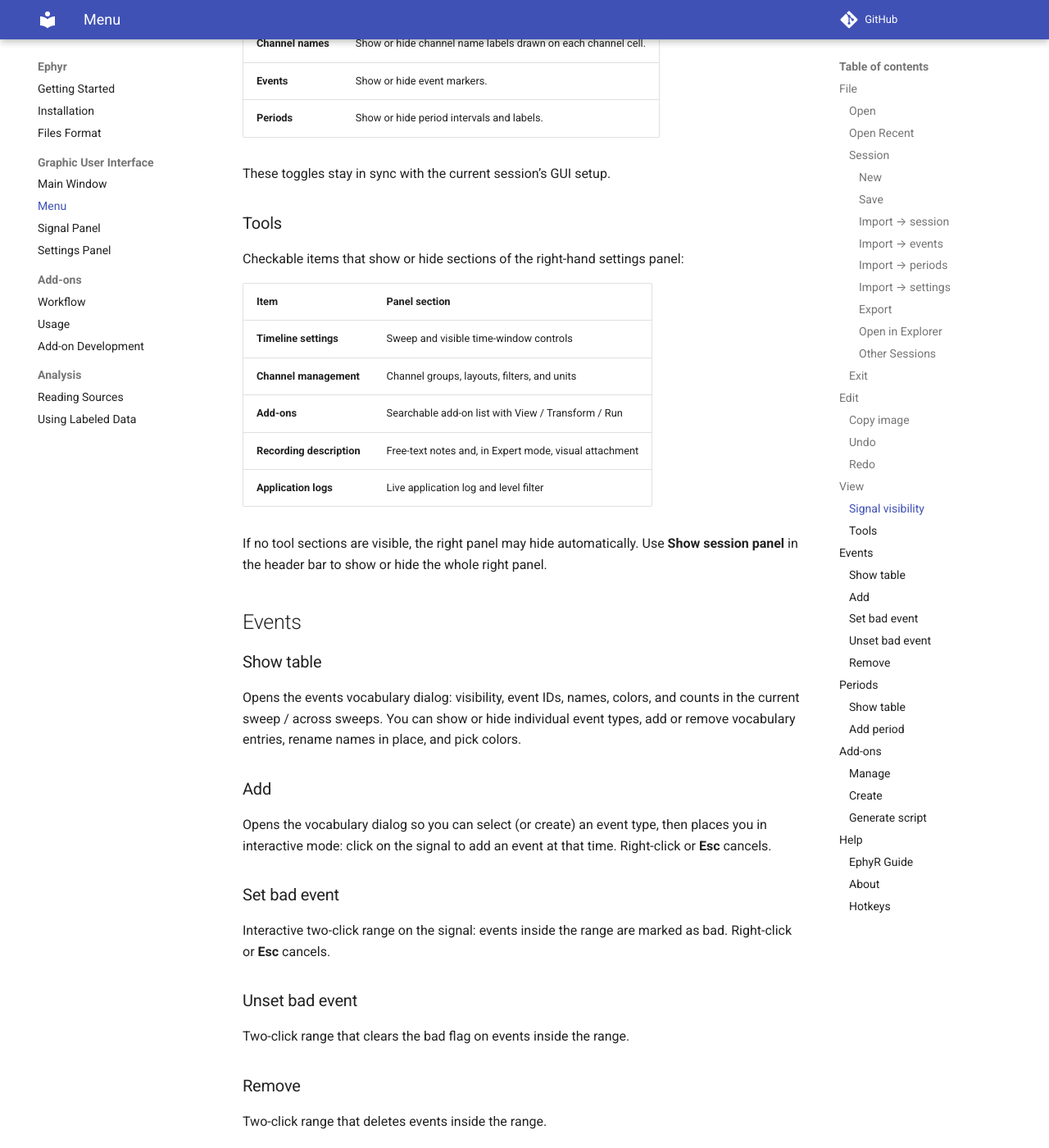
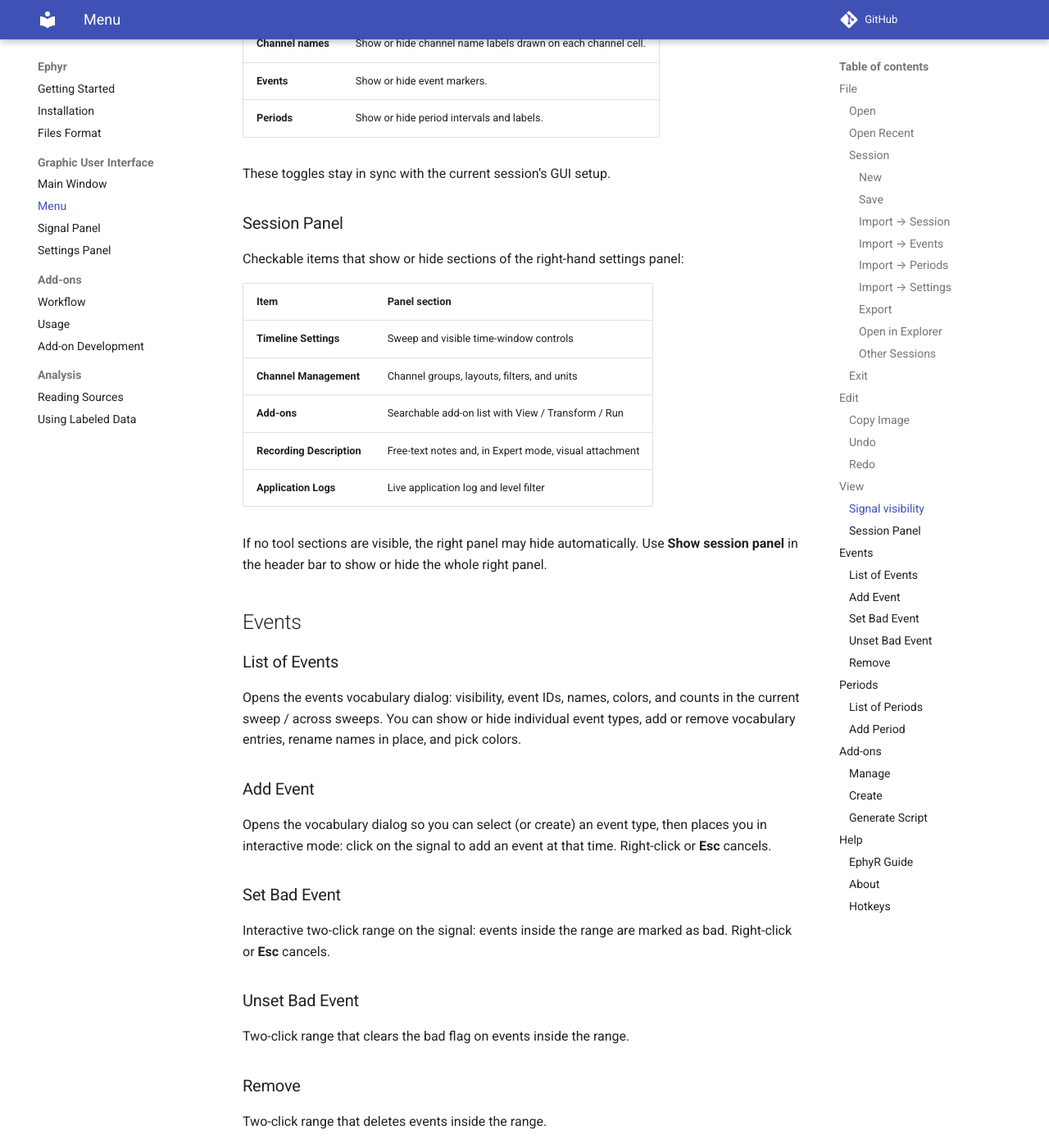
Before and after one commit to Molecular-Neural-Interfaces/ephyr, an MkDocs documentation site: the page built from docs/gui/menu.md, in a window 1280 px wide and 1400 px high, scrolled down 2444 px. Shown: the whole window at 82% size. Built offline with MkDocs 1.6.1 and Material for MkDocs 9.7.7, drawn with Linux system fonts in a browser that asks for light colours; comment, search, counter and statistics services are not loaded; some of the changed text lies outside the part shown.

Commit message:
refactor: menu labels

```diff
--- a/docs/gui/menu.md
+++ b/docs/gui/menu.md
@@ -31,20 +31,20 @@ The new session gets default channel groups and GUI setup and becomes the active
 Saves the current user session to `sessions/<name>.json` in the experiment folder.
 Shortcut: **Ctrl+S** (Windows/Linux) or **Cmd+S** (macOS).
 
-#### Import → session
+#### Import → Session
 
 Imports a session JSON file into the current experiment. If the session name already exists, you can rename it.
 
-#### Import → events
+#### Import → Events
 
 Imports events and their vocabulary from another session JSON file, or from a WEEGIT `.mat` events file.
 Imported times are validated against the experiment’s sweeps and duration.
 
-#### Import → periods
+#### Import → Periods
 
 Imports periods and their vocabulary from another session JSON file.
 
-#### Import → settings
+#### Import → Settings
 
 Imports GUI setup (channel groups, time window defaults, visibility flags, and related view settings)
 from another session. Sweep index and start point are reset as needed; duration is clamped to valid bounds.
@@ -69,7 +69,7 @@ Closing the window uses the same unsaved-changes check.
 
 ## Edit
 
-### Copy image
+### Copy Image
 
 Exports the current signal view as PNG or SVG, the same action as **Copy image** in the header bar.
 
@@ -96,40 +96,40 @@ Checkable items that show or hide layers on the signal panel (and related naviga
 
 These toggles stay in sync with the current session’s GUI setup.
 
-### Tools
+### Session Panel
 
 Checkable items that show or hide sections of the right-hand settings panel:
 
-| Item | Panel section |
-|------|----------------|
-| **Timeline settings** | Sweep and visible time-window controls |
-| **Channel management** | Channel groups, layouts, filters, and units |
-| **Add-ons** | Searchable add-on list with View / Transform / Run |
-| **Recording description** | Free-text notes and, in Expert mode, visual attachment |
-| **Application logs** | Live application log and level filter |
+| Item                      | Panel section |
+|---------------------------|----------------|
+| **Timeline Settings**     | Sweep and visible time-window controls |
+| **Channel Management**    | Channel groups, layouts, filters, and units |
+| **Add-ons**               | Searchable add-on list with View / Transform / Run |
+| **Recording Description** | Free-text notes and, in Expert mode, visual attachment |
+| **Application Logs**      | Live application log and level filter |
 
 If no tool sections are visible, the right panel may hide automatically. Use **Show session panel** in the header bar
 to show or hide the whole right panel.
 
 ## Events
 
-### Show table
+### List of Events
 
 Opens the events vocabulary dialog: visibility, event IDs, names, colors, and counts in the current sweep /
 across sweeps. You can show or hide individual event types, add or remove vocabulary entries, rename names
 in place, and pick colors.
 
-### Add
+### Add Event
 
 Opens the vocabulary dialog so you can select (or create) an event type, then places you in interactive
 mode: click on the signal to add an event at that time. Right-click or **Esc** cancels.
 
-### Set bad event
+### Set Bad Event
 
 Interactive two-click range on the signal: events inside the range are marked as bad.
 Right-click or **Esc** cancels.
 
-### Unset bad event
+### Unset Bad Event
 
 Two-click range that clears the bad flag on events inside the range.
 
@@ -139,12 +139,12 @@ Two-click range that deletes events inside the range.
 
 ## Periods
 
-### Show table
+### List of Periods
 
 Opens the periods vocabulary dialog: visibility, period IDs, names, and colors. You can show or hide
 individual period types and use the same editing patterns as events (add/remove, rename, color pick).
 
-### Add period
+### Add Period
 
 Select a period type from the vocabulary, then click twice on the signal to set the start and end
 (can span sweeps). Right-click or **Esc** cancels.
@@ -161,7 +161,7 @@ See [Add-ons Usage](../add_ons/usage.md).
 Opens the template generator that scaffolds a development add-on under `./add_on_development`.
 See [Add-on Development](../add_ons/development.md).
 
-### Generate script
+### Generate Script
 
 Opens a dialog that writes a starter Python script for loading the current (or selected) Ephyr folder
 and session via `EphyrSessionManager`. See [Using Labeled Data](../analysis/labeled_data.md).
```
Also changed, not shown: 1 other file.
